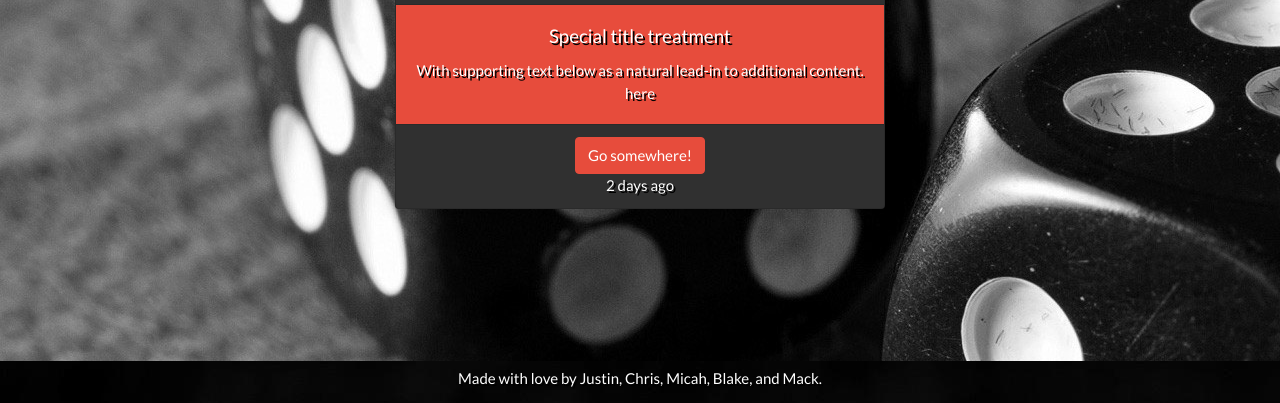
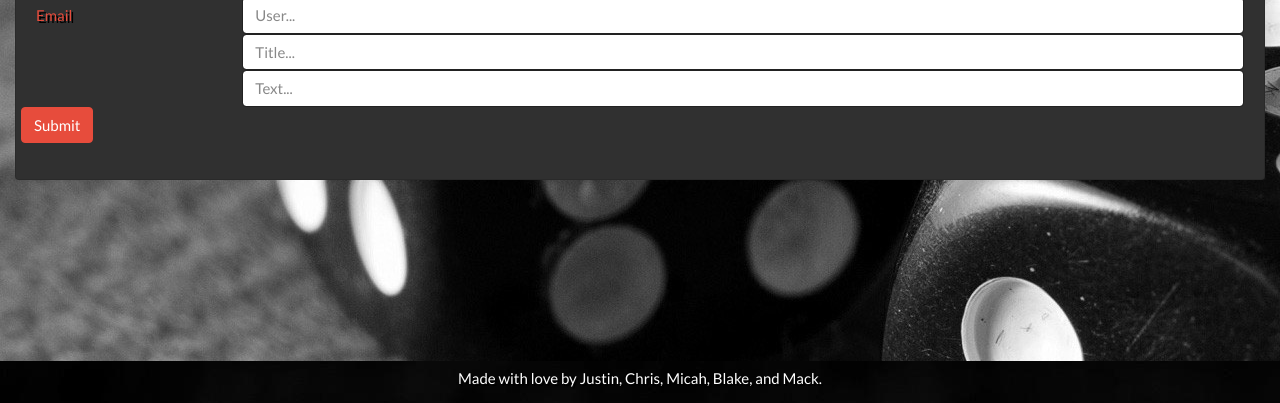
Before and after one commit to Itzmack117/Hackathon-Project, a website with bundled scripts: page clientsrc/index.html in a window 1280 px wide. Shown: the part 397-800 px from the top of the page. Built offline with nearby package versions, Linux system fonts and the light colour scheme; no server answers.

Commit message:
commiting all my things

```diff
--- a/clientsrc/app/Controllers/PostController.js
+++ b/clientsrc/app/Controllers/PostController.js
@@ -6,7 +6,7 @@ function _draw() {
   let post = store.State.posts;
   let template = ""
   post.forEach(p => template += p.Template)
-  //NOTE ADD TEMPLATE TO DOCUMENT AND THAT SORT OF CRAP
+  document.getElementById("posts").innerHTML = template
 }
 
 function _drawApiPosts() {
@@ -18,9 +18,23 @@ export default class PostController {
   constructor() {
     store.subscribe("posts", _draw);
     this.getAllPosts()
+
   }
 
   getAllPosts() {
     service.getAllPosts()
   }
+  createNewPost(event) {
+
+    event.preventDefault()
+    let formData = event.target
+    let rawData = {
+      user: formData.user.value,
+      title: formData.title.value,
+      body: formData.body.value,
+    }
+
+    service.createNewPost(rawData)
+    // formData.reset()
+  }
 }
--- a/clientsrc/app/Models/Post.js
+++ b/clientsrc/app/Models/Post.js
@@ -1,7 +1,7 @@
 export default class Post {
   constructor(data) {
     this.title = data.title
-    this.user = data.user
+    this.user = data.user.name
     this.body = data.body
     this.upvotes = data.upvotes
     this.downvotes = data.downvotes
@@ -10,6 +10,7 @@ export default class Post {
 
   get Template() {
     return /*html*/`
+    <div class="col-12 col-md-4 d-flex justify-content-center my-2">
     <div class="card text-center">
     <div class="card-header">
        ${this.title}
@@ -19,10 +20,11 @@ export default class Post {
         <p class="card-text">${this.body}
         </p>
     </div>
-    <div class="card-footer text-muted">
-        <button href="#" class="btn btn-primary">Nailed It</button>
+      <div class="card-footer">
+        <button href="#" class="btn btn-danger">Nailed It</button>
         <div> 2 days ago
         </div>
+      </div>
     </div>
 </div>
     `
--- a/clientsrc/app/Models/User.js
+++ b/clientsrc/app/Models/User.js
@@ -2,10 +2,10 @@ export default class User {
   constructor(data) {
     this.username = data.username;
     this.password = data.password;
-    this.email = data.email;
+    // this.email = data.email;
   }
 
   get Template() {
-    return this.username;
+    return
   }
 }
--- a/clientsrc/app/Services/PostService.js
+++ b/clientsrc/app/Services/PostService.js
@@ -7,6 +7,14 @@ const _postApi = axios.create({
 })
 
 class PostService {
+  async createNewPost(rawData) {
+    let data = await _postApi.post("", rawData)
+    this.getAllPosts()
+    console.log(data);
+
+
+
+  }
   async getAllPosts() {
     let data = await _postApi.get()
     let testDate = new Date(data.data[0].createdAt)
--- a/clientsrc/index.html
+++ b/clientsrc/index.html
@@ -16,7 +16,8 @@
         <div class="container-fluid">
             <nav class="navbar sticky-top navbar-expand-lg navbar-dark">
                 <a class="navbar-brand" href="#">Posts Against Humanity</a>
-                            <button class="navbar-toggler" type="button" data-toggle="collapse" data-target="#navbarNavDropdown" aria-controls="navbarNavDropdown" aria-expanded="false" aria-label="Toggle navigation">
+                <button class="navbar-toggler" type="button" data-toggle="collapse" data-target="#navbarNavDropdown"
+                    aria-controls="navbarNavDropdown" aria-expanded="false" aria-label="Toggle navigation">
                     <span class="navbar-toggler-icon"></span>
                 </button>
                 <div class="collapse navbar-collapse" id="navbarNavDropdown">
@@ -50,7 +51,8 @@
                             <div class="form-group row">
                                 <label for="staticEmail" class="col-sm-2 col-form-label text-danger">Email</label>
                                 <div class="col-sm-10">
-                                    <input type="text" class="form-control" id="staticEmail" placeholder="name@email.com">
+                                    <input type="text" class="form-control" id="staticEmail"
+                                        placeholder="name@email.com">
                                 </div>
                             </div>
                             <div class="form-group row">
@@ -64,23 +66,29 @@
                 </div>
             </div>
         </div>
-        <div class="row" id="posts">
-            <div class="col 12 d-flex justify-content-center my-2">
-                <div class="card text-center bg-dark dropshadow">
-                    <div class="card-header bg-dark">
-                        <h3>Top Post!</h3>
+        <div class="row">
+            <div class="col-12">
+                <div class="card bg-dark dropshadow mt-1">
+                    <h5 class="card-header">New User</h5>
+                    <div class="card-body">
+                        <form onsubmit="app.postController.createNewPost(event)">
+                            <div class="form-group row">
+                                <label for="staticEmail" class="col-sm-2 col-form-label text-danger">Email</label>
+                                <div class="col-sm-10">
+                                    <input type="text" class="form-control" name="user" placeholder="User...">
+                                    <input type="text" class="form-control" name="title" placeholder="Title...">
+                                    <input type="text" class="form-control" name="body" placeholder="Text...">
                                 </div>
-                    <div class="card-body bg-danger">
-                        <h5 class="card-title">Special title treatment</h5>
-                        <p class="card-text">With supporting text below as a natural lead-in to additional content.
-                        </p>here</a>
+                                <button type="submit" name="" class="btn btn-danger">Submit</button>
                             </div>
-                    <div class="card-footer bg-dark">
-                        <button href="#" class="btn btn-danger">Go somewhere!</button>
-                        <div> 2 days ago
+
+                        </form>
                     </div>
                 </div>
             </div>
+        </div>
+        <div class="row" id="posts">
+
         </div>
     </main>
     <footer class="container-fluid dropshadow">
@@ -91,12 +99,20 @@
         </div>
     </footer>
 
-    <script src="https://code.jquery.com/jquery-3.5.1.slim.min.js" integrity="sha384-DfXdz2htPH0lsSSs5nCTpuj/zy4C+OGpamoFVy38MVBnE+IbbVYUew+OrCXaRkfj" crossorigin="anonymous"></script>
-<script src="https://cdn.jsdelivr.net/npm/popper.js@1.16.0/dist/umd/popper.min.js" integrity="sha384-Q6E9RHvbIyZFJoft+2mJbHaEWldlvI9IOYy5n3zV9zzTtmI3UksdQRVvoxMfooAo" crossorigin="anonymous"></script>
-<script src="https://stackpath.bootstrapcdn.com/bootstrap/4.5.0/js/bootstrap.min.js" integrity="sha384-OgVRvuATP1z7JjHLkuOU7Xw704+h835Lr+6QL9UvYjZE3Ipu6Tp75j7Bh/kR0JKI" crossorigin="anonymous"></script>
+    <script src="https://code.jquery.com/jquery-3.5.1.slim.min.js"
+        integrity="sha384-DfXdz2htPH0lsSSs5nCTpuj/zy4C+OGpamoFVy38MVBnE+IbbVYUew+OrCXaRkfj"
+        crossorigin="anonymous"></script>
+    <script src="https://cdn.jsdelivr.net/npm/popper.js@1.16.0/dist/umd/popper.min.js"
+        integrity="sha384-Q6E9RHvbIyZFJoft+2mJbHaEWldlvI9IOYy5n3zV9zzTtmI3UksdQRVvoxMfooAo"
+        crossorigin="anonymous"></script>
+    <script src="https://stackpath.bootstrapcdn.com/bootstrap/4.5.0/js/bootstrap.min.js"
+        integrity="sha384-OgVRvuATP1z7JjHLkuOU7Xw704+h835Lr+6QL9UvYjZE3Ipu6Tp75j7Bh/kR0JKI"
+        crossorigin="anonymous"></script>
     <script src="https://use.fontawesome.com/eb2f3edba9.js"></script>
     <script src="https://cdnjs.cloudflare.com/ajax/libs/axios/0.19.2/axios.js"></script>
     <script src="app/main.js" type="module"></script>
+
+
 </body>
 
 </html>
```
Lines whose indentation alone changed are shown as unchanged.
